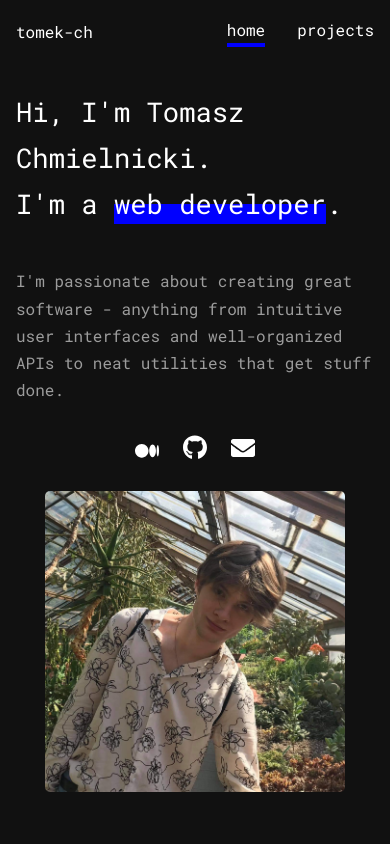
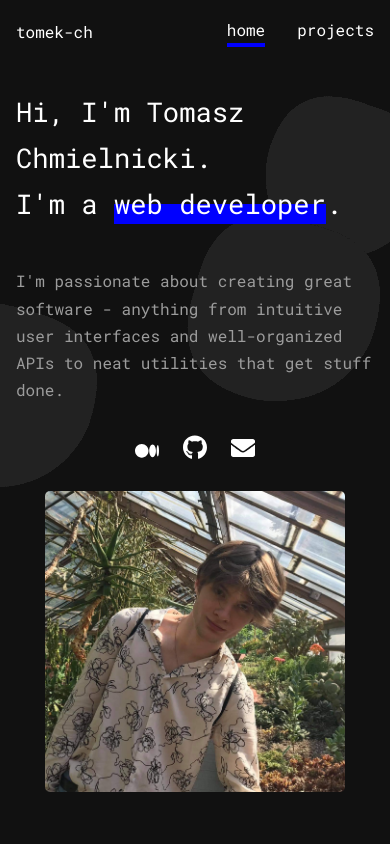
Before and after one commit to tomek-ch/portfolio2, a Next.js app: page / in a window 390 px wide. Shown: the top 844 px of the page. Built offline with nearby package versions, Linux system fonts and the light colour scheme.

Commit message:
Add background image for mobile

```diff
--- a/styles/globals.css
+++ b/styles/globals.css
@@ -19,6 +19,10 @@ body {
   line-height: 1.7;
   font-size: 16px;
   background-color: var(--background);
+  background-image: url("/background.svg");
+  background-attachment: fixed;
+  background-size: 300%;
+  background-position: 30% 0;
 }
 
 ::selection {
@@ -40,10 +44,8 @@ img {
   border-radius: 5px;
 }
 
-@media (min-width: 900px) {
+@media (min-width: 600px) {
   body {
-    background-image: url("/background.svg");
     background-size: cover;
-    background-attachment: fixed;
   }
 }
```
